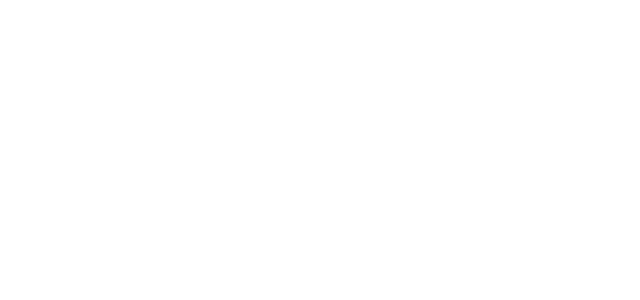
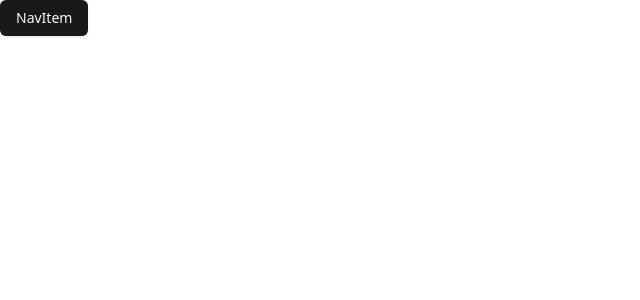
Before and after one commit to baltej223/medrest-old, a React (Vite) app: page / in a window 1280 px wide. Shown: the top 300 px of the page, without its empty margins (0-640 px from the left). Built offline with nearby package versions, Linux system fonts and the light colour scheme.

Commit message:
Changes done

```diff
--- a/package.json
+++ b/package.json
@@ -10,6 +10,7 @@
     "preview": "vite preview"
   },
   "dependencies": {
+    "@radix-ui/react-slot": "^1.1.1",
     "class-variance-authority": "^0.7.1",
     "clsx": "^2.1.1",
     "lucide-react": "^0.469.0",
--- a/src/App.d.ts
+++ /dev/null
@@ -1,5 +0,0 @@
-declare module './App.jsx' {
-  import { ComponentType } from 'react';
-  const App: ComponentType;
-  export default App;
-}
--- a/src/App.tsx
+++ b/src/App.tsx
@@ -1,10 +1,11 @@
 // import { useState } from 'react'
 import './App.css'
+import Navbar from "@/comps/Navbar"
 
 function App() {
   return (
     <>
-
+      <Navbar />
     </>
   )
 }
--- /dev/null
+++ b/src/components/ui/button.tsx
@@ -0,0 +1,57 @@
+import * as React from "react"
+import { Slot } from "@radix-ui/react-slot"
+import { cva, type VariantProps } from "class-variance-authority"
+
+import { cn } from "@/lib/utils"
+
+const buttonVariants = cva(
+  "inline-flex items-center justify-center gap-2 whitespace-nowrap rounded-md text-sm font-medium transition-colors focus-visible:outline-none focus-visible:ring-1 focus-visible:ring-zinc-950 disabled:pointer-events-none disabled:opacity-50 [&_svg]:pointer-events-none [&_svg]:size-4 [&_svg]:shrink-0 dark:focus-visible:ring-zinc-300",
+  {
+    variants: {
+      variant: {
+        default:
+          "bg-zinc-900 text-zinc-50 shadow hover:bg-zinc-900/90 dark:bg-zinc-50 dark:text-zinc-900 dark:hover:bg-zinc-50/90",
+        destructive:
+          "bg-red-500 text-zinc-50 shadow-sm hover:bg-red-500/90 dark:bg-red-900 dark:text-zinc-50 dark:hover:bg-red-900/90",
+        outline:
+          "border border-zinc-200 bg-white shadow-sm hover:bg-zinc-100 hover:text-zinc-900 dark:border-zinc-800 dark:bg-zinc-950 dark:hover:bg-zinc-800 dark:hover:text-zinc-50",
+        secondary:
+          "bg-zinc-100 text-zinc-900 shadow-sm hover:bg-zinc-100/80 dark:bg-zinc-800 dark:text-zinc-50 dark:hover:bg-zinc-800/80",
+        ghost: "hover:bg-zinc-100 hover:text-zinc-900 dark:hover:bg-zinc-800 dark:hover:text-zinc-50",
+        link: "text-zinc-900 underline-offset-4 hover:underline dark:text-zinc-50",
+      },
+      size: {
+        default: "h-9 px-4 py-2",
+        sm: "h-8 rounded-md px-3 text-xs",
+        lg: "h-10 rounded-md px-8",
+        icon: "h-9 w-9",
+      },
+    },
+    defaultVariants: {
+      variant: "default",
+      size: "default",
+    },
+  }
+)
+
+export interface ButtonProps
+  extends React.ButtonHTMLAttributes<HTMLButtonElement>,
+    VariantProps<typeof buttonVariants> {
+  asChild?: boolean
+}
+
+const Button = React.forwardRef<HTMLButtonElement, ButtonProps>(
+  ({ className, variant, size, asChild = false, ...props }, ref) => {
+    const Comp = asChild ? Slot : "button"
+    return (
+      <Comp
+        className={cn(buttonVariants({ variant, size, className }))}
+        ref={ref}
+        {...props}
+      />
+    )
+  }
+)
+Button.displayName = "Button"
+
+export { Button, buttonVariants }
--- /dev/null
+++ b/src/comps/Navbar.jsx
@@ -0,0 +1,8 @@
+import { Button } from "@/components/ui/Button"
+export default function Navbar(){
+    return(
+        <>
+            <Button>NavItem</Button>
+        </>
+    )
+}
--- a/tsconfig.app.json
+++ b/tsconfig.app.json
@@ -27,5 +27,5 @@
       ]
     }
   },
-  "include": ["src", "src/**/*.d.ts"]
+  "include": ["src"]
 }
```
Also changed, not shown: 1 other file (tests, documents, lock files or other folders).
